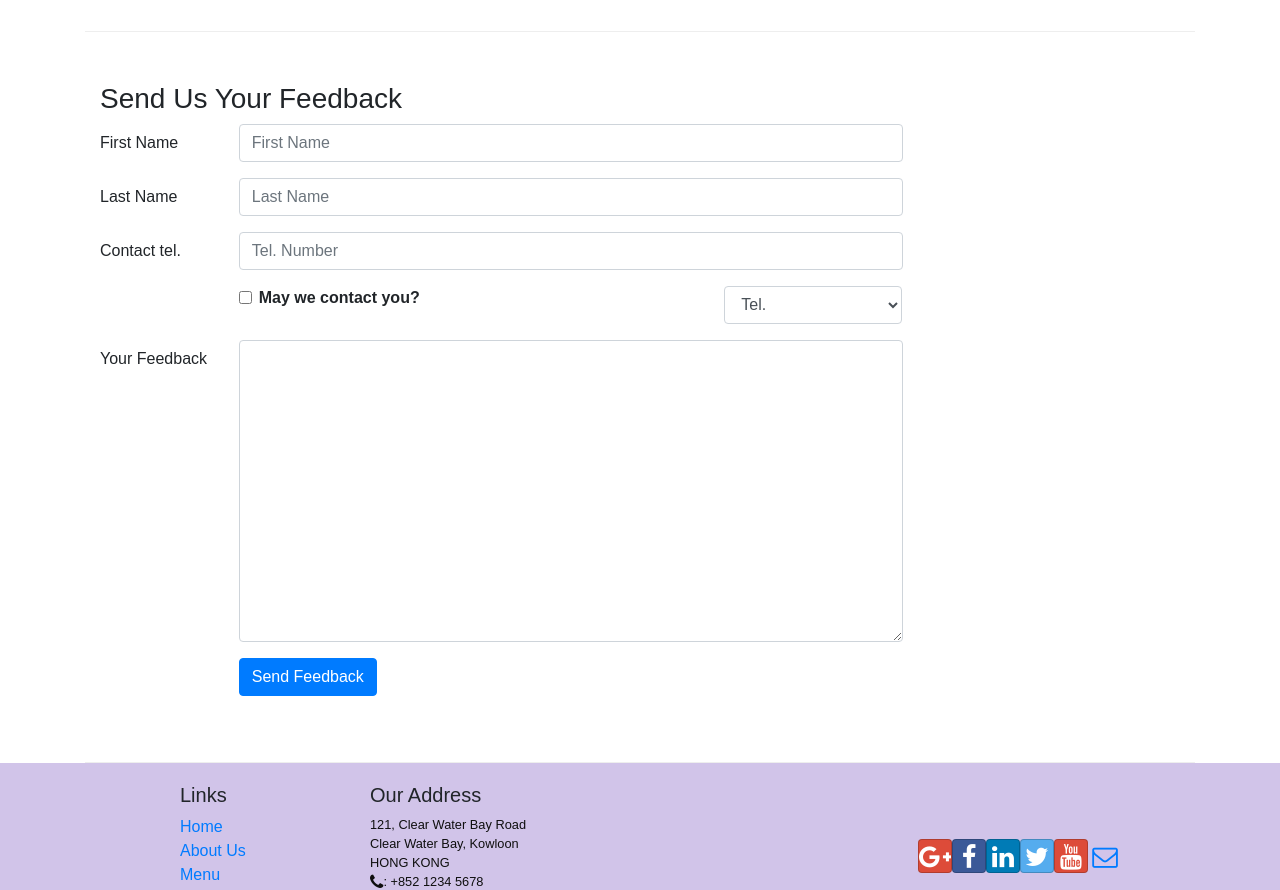
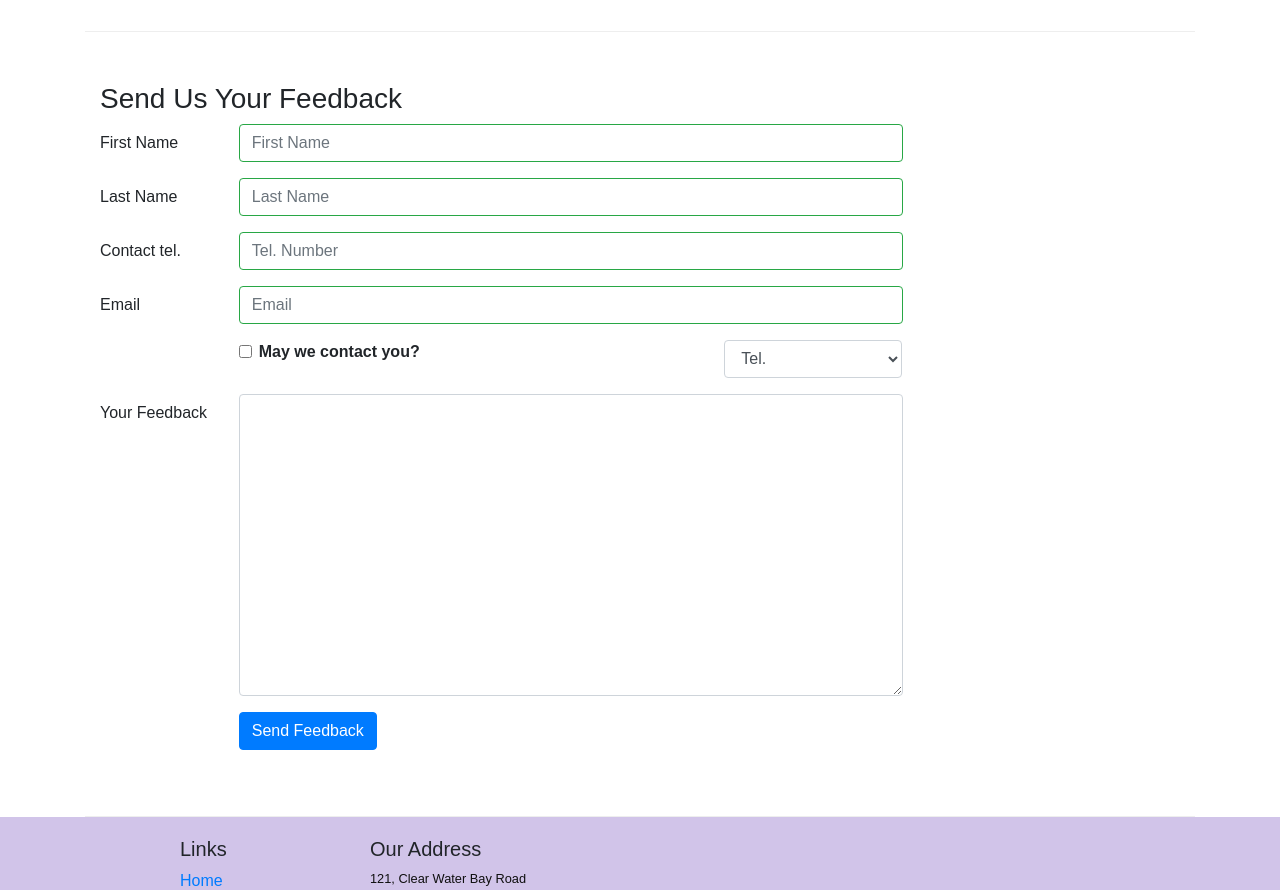
Before and after one commit to 21-rahul/Front-end-web-development-with-react, a React (Create React App) app: page /contactus in a window 1280 px wide. Shown: the part 840-1730 px from the top of the page. Built offline with nearby package versions, Linux system fonts and the light colour scheme.

Commit message:
Control form validation

```diff
--- a/src/components/ContactComponent.js
+++ b/src/components/ContactComponent.js
@@ -1,5 +1,5 @@
 import React, {Component} from 'react';
-import {Breadcrumb , BreadcrumbItem, Button , Form , FormGroup, Label,Input,Col} from 'reactstrap';
+import {Breadcrumb , BreadcrumbItem, Button , Form , FormGroup, Label,Input,Col,FormFeedback} from 'reactstrap';
 import {Link} from 'react-router-dom';
 
 class Contact extends Component {
@@ -13,10 +13,18 @@
             email: '',
             agree: false,
             ContactType: 'Tel.',
-            message: ''
+            message: '',
+            touched: {
+                firstname: false,
+                lastname:false,
+                telnum: false,
+                email: false,
+
+            }
         };
         this.handleSubmit = this.handleSubmit.bind(this);
         this.handleInputChange = this.handleInputChange.bind(this);
+        this.handleBlur = this.handleBlur.bind(this);
     }
 
     handleInputChange(event) {
@@ -35,7 +43,44 @@
         alert("Current State is: " + JSON.stringify(this.state));
         event.preventDefault();
     }
+
+    handleBlur = (field) => (evt) => {
+        this.setState({
+            touched: {...this.state.touched, [field]: true}
+        });
+    }
+
+    validate(firstname, lastname, telnum, email){
+        const errors ={
+            firstname: '',
+            lastname: '',
+            telnum: '',
+            email: ''
+        };
+
+        if(this.state.touched.firstname && firstname.length < 3)
+            errors.firstname = 'First Name should be >= 3 characters';
+        else if (this.state.touched.firstname&& firstname.length> 10)
+            errors.firstname = 'First Name should be <=10 characters';
+
+            if(this.state.touched.lastname && lastname.length < 3)
+            errors.firstname = 'Last Name should be >= 3 characters';
+        else if (this.state.touched.lastname&& lastname.length> 10)
+            errors.lastname = 'Last Name should be <=10 characters';
+
+        const reg = /^\d+$/;
+        if (this.state.touched.telnum && !reg.test(telnum))
+            errors.telnum = 'Tel. Number Should contain only numbers';
+
+        if(this.state.touched.email && email.split('').filter(x => x=== '@').length !== 1)
+            errors.email = 'Email should contain a @';
+
+
+            return errors;
+    }
     render () {
+        const errors = this.validate(this.state.firstname, this.state.lastname, this.state.telnum, this.state.email);
+
         return(
             <div className="container">
                 <div className='row'>
@@ -85,7 +130,11 @@
                                 <Col md={10}>
                                     <Input type="text" id="firstname" name="firstname" placeholder="First Name"
                                     value={this.state.firstname}
+                                    valid={errors.firstname===''}
+                                    invalid={errors.firstname!==''}
+                                    onBlur={this.handleBlur('firstname')}
                                     onChange={this.handleInputChange}/>
+                                    <FormFeedback>{errors.firstname}</FormFeedback>
                                 </Col>
                             </FormGroup>
                             <FormGroup row>
@@ -93,7 +142,11 @@
                                 <Col md={10}>
                                     <Input type="text" id="lastname" name="lastname" placeholder="Last Name"
                                     value={this.state.lastname}
+                                    valid={errors.lastname===''}
+                                    invalid={errors.lastname!==''}
+                                    onBlur={this.handleBlur('lastname')}
                                     onChange={this.handleInputChange}/>
+                                    <FormFeedback>{errors.lastname}</FormFeedback>
                                 </Col>
                             </FormGroup>
                             <FormGroup row>
@@ -101,7 +154,24 @@
                                 <Col md={10}>
                                     <Input type="tel" id="telnum" name="telnum" placeholder="Tel. Number"
                                     value={this.state.telnum}
+                                    valid={errors.telnum===''}
+                                    invalid={errors.telnum!==''}
+                                    onBlur={this.handleBlur('telnum')}
                                     onChange={this.handleInputChange}/>
+                                    <FormFeedback>{errors.telnum}</FormFeedback>
+                                </Col>
+                            </FormGroup>
+                            <FormGroup row>
+                                <Label htmlFor="email" md={2}>Email</Label>
+                                <Col md={10}>
+                                    <Input type="email" id="email" name="email"
+                                        placeholder="Email"
+                                        value={this.state.email}
+                                        valid={errors.email===''}
+                                        invalid={errors.email!==''}
+                                        onBlur={this.handleBlur('email')}
+                                        onChange={this.handleInputChange} />
+                                        <FormFeedback>{errors.email}</FormFeedback>
                                 </Col>
                             </FormGroup>
                             <FormGroup row>
```
